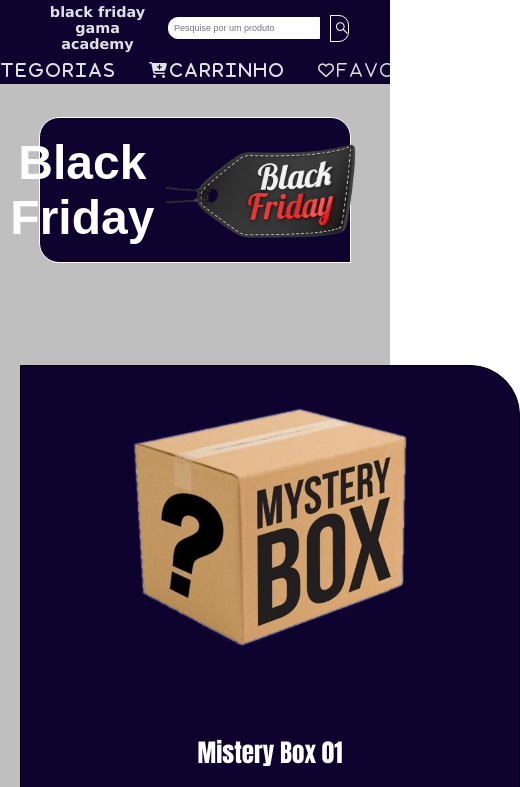
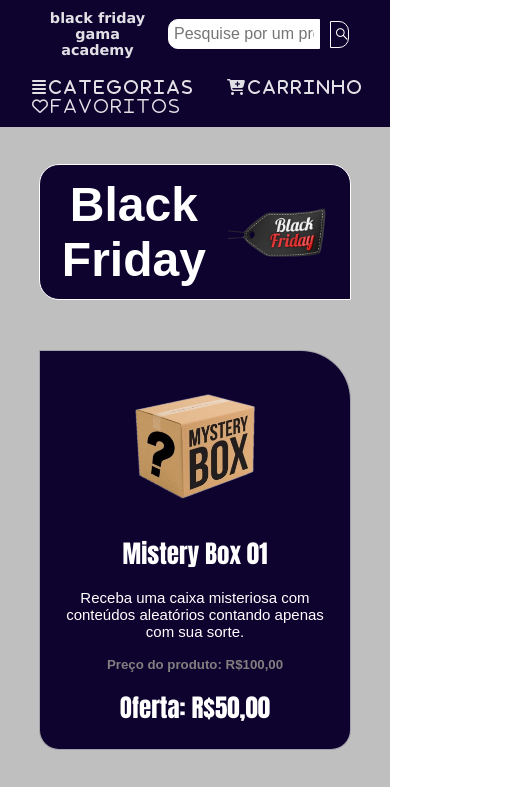
Before and after one commit to WalissonRodrigo/black-friday-gama, a plain HTML site: page index.html in a window 390 px wide. Shown: the top 787 px of the page, 520 px wide, since content can reach past the window. Drawn offline with Linux system fonts and the light colour scheme.

Commit message:
responsiveness correction on smaller screens

```diff
--- a/index.html
+++ b/index.html
@@ -11,13 +11,12 @@
     <link rel="icon" type="image/svg+xml" href="/imagem/fav-icon.png">
     <link rel="stylesheet" href="style.css" />
     <script src="https://kit.fontawesome.com/1ab94d0eba.js" crossorigin="anonymous"></script>
-
   </head>
   <body>
     <main>
       <header class="header">
         <nav class="navigation">
-          <h1 class="store--name"><a href="index.html">Black Friday Gama Academy</a></h1>
+          <h1 class="store--name"><a href="/">Black Friday Gama Academy</a></h1>
 
           <div class="bar--search">
             <input
--- a/style.css
+++ b/style.css
@@ -64,13 +64,15 @@ nav {
   flex-wrap: wrap;
   justify-content: space-around;
   align-items: center;
-  height: 10vh;
+  height: 100%;
+  min-height: 15vh;
   font-family: Verdana, Geneva, Tahoma, sans-serif;
 }
 
 .nav--list {
   list-style: none;
   display: flex;
+  flex-wrap: wrap;
 }
 
 .nav--list li {
@@ -160,7 +162,7 @@ input[type='email'] {
   padding: 5px;
   display: flex;
   flex-direction: column;
-  justify-content: space-between;
+  justify-content: space-evenly;
   align-items: center;
   font-weight: 100;
   background-color: #0e022e;
@@ -270,7 +272,8 @@ input[type='email'] {
 
 .footer {
   width: 100%;
-  height: 5vh;
+  height: 100%;
+  padding: 24px;
   background-color: #0e022e;
   color: white;
   border-top: 2px solid #10003c;
@@ -305,8 +308,8 @@ input[type='email'] {
 
   .email--container p,
   input {
-    font-size: 9px;
-    padding: 1px;
+    font-size: 1rem;
+    padding: 0;
     margin: 0;
   }
   .email--container input[type='text'],
@@ -317,6 +320,10 @@ input[type='email'] {
   .card--container {
     justify-content: center;
     align-items: center;
+  }
+
+  .friday--container h1 img {
+    height: 62px;
   }
 }
 
@@ -344,7 +351,8 @@ input[type='email'] {
     flex-wrap: wrap;
     justify-content: space-around;
     align-items: center;
-    height: 20vh;
+    height: 100%;
+    padding: 12px;
   }
 
   .email--container form {
@@ -368,28 +376,13 @@ input[type='email'] {
   }
 
   .card {
-    width: 500px;
-    height: 500px;
-    margin-top: 20%;
-    padding: 5px;
-    border: 1px solid black;
+    width: calc(80%);
+    padding: 8px;
   }
 
   .product--name,
   .product--sale {
     margin: 1px;
-    font-weight: 100;
-  }
-
-  .description {
-    display: none;
-  }
-
-  .price {
-    display: none;
-  }
-
-  .card img {
-    width: 70%;
+    font-weight: 550;
   }
 }
```
